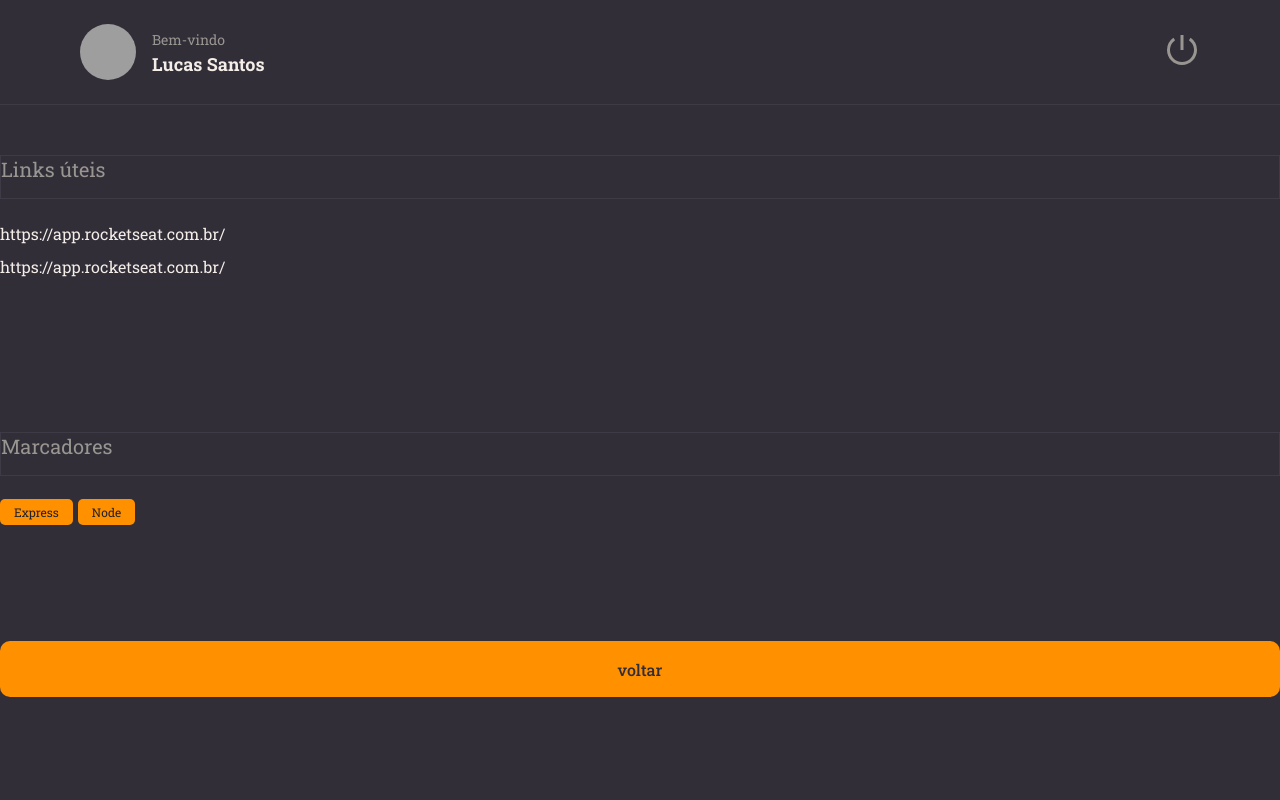
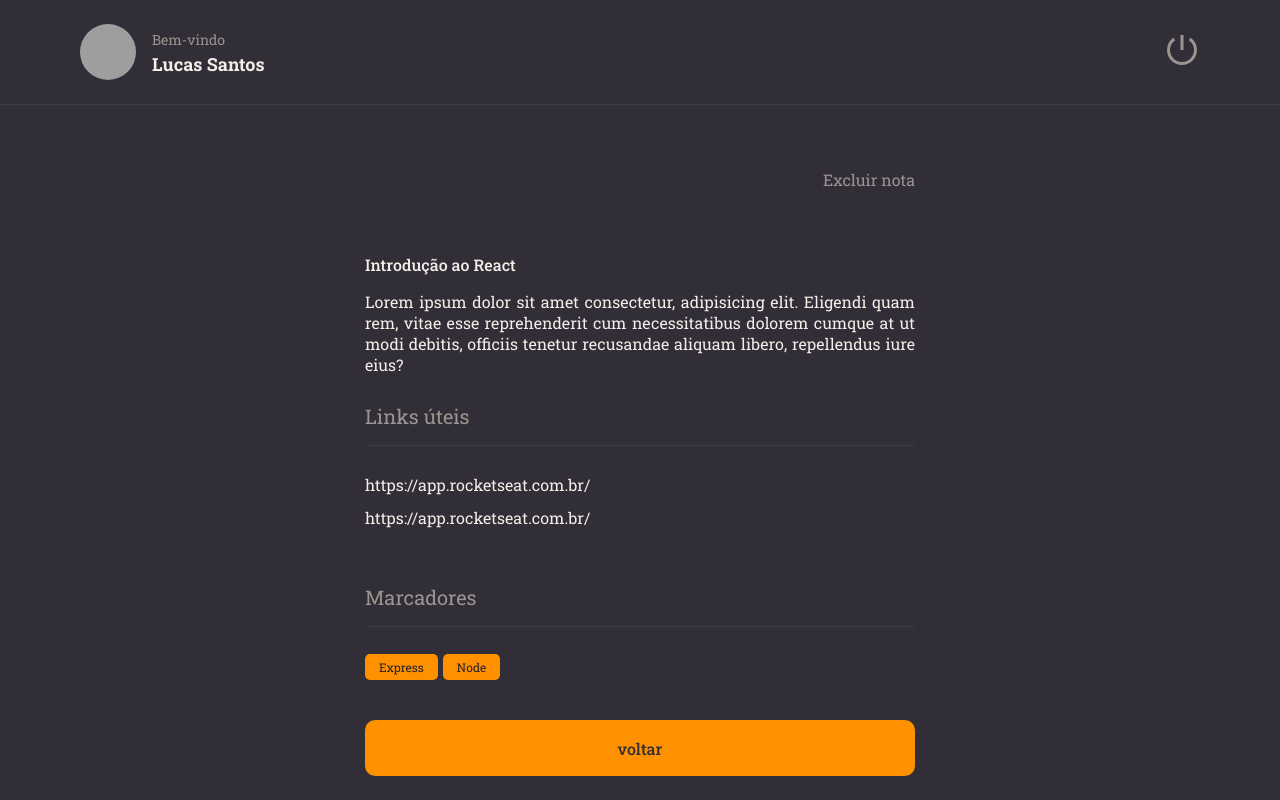
Before and after one commit to Dxm42/rocketnotes, a React (Vite) app: page / in a window 1280 px wide. Built offline with nearby package versions, Linux system fonts and the light colour scheme; grey boxes are pictures that could not be loaded.

Commit message:
:sparkles: feat:  Finalizado pagina Details

```diff
--- /dev/null
+++ b/src/components/ButtonText/index.jsx
@@ -0,0 +1,10 @@
+import { Container } from "./styles";
+
+export function ButtonText({title, ...rest}){
+
+    return(
+        <Container type="button" {...rest}>
+            {title}
+        </Container>
+    );
+}
--- /dev/null
+++ b/src/components/ButtonText/styles.js
@@ -0,0 +1,10 @@
+import styled from "styled-components";
+
+export const Container = styled.button`
+
+background: none;
+color: ${({theme}) => theme.COLORS.GRAY_100};
+
+border: none;
+font-size: 16px;
+`;
--- a/src/components/Section/styles.js
+++ b/src/components/Section/styles.js
@@ -1,15 +1,18 @@
 import styled  from "styled-components";
 
 export const Container = styled.section`
-margin: 50px 0 2px;
+margin: 28px 0;
 
 >h2 {
     border-width: 1px;
     border-style: solid;
     border-color: ${({theme}) => theme.COLORS.BACKGROUND_700};
+    border-top: 0;
+    border-right: 0;
+    border-left: 0;
 
     padding-bottom: 16px;
-    margin-bottom: 24px;
+    margin-bottom: 28px;
 
     color: ${({theme})=> theme.COLORS.GRAY_100};
     font-size: 20px;
--- a/src/pages/Details/index.jsx
+++ b/src/pages/Details/index.jsx
@@ -1,9 +1,10 @@
-import { Container, Links } from './styles';
+import { Container, Links, Content } from './styles';
 
 
 import { Header } from '../../components/Header';
 import { Button } from '../../components/Button';
 import {Section} from '../../components/Section';
+import { ButtonText } from '../../components/ButtonText';
 import { Tag } from '../../components/Tag'
 
 export  function Details(){
@@ -12,6 +13,21 @@
     <Container>
 
       <Header />
+    <main>
+      <Content>
+
+    <ButtonText title="Excluir nota" />
+
+      <h1>
+        Introdução ao React
+      </h1>
+
+      <p>
+        Lorem ipsum dolor sit amet consectetur, adipisicing elit. Eligendi quam rem,
+        vitae esse reprehenderit cum necessitatibus dolorem cumque at ut modi debitis,
+        officiis tenetur recusandae aliquam libero, repellendus iure eius?
+      </p>
+
       <Section title="Links úteis">
         <Links>
           <li>
@@ -32,6 +48,10 @@
 
         <Button title="voltar" />
 
+          </Content>
+    </main>
+
+
     </ Container>
   )
 }
--- a/src/pages/Details/styles.js
+++ b/src/pages/Details/styles.js
@@ -7,6 +7,13 @@
     display: grid;
     grid-template-rows: 105px auto;
     grid-template-areas: "header" "content";
+
+
+    > main {
+    grid-area: content;
+    overflow-y: scroll;
+    padding: 64px 0;
+}
 
 `;
 
@@ -22,3 +29,30 @@
         color: ${({theme})=>theme.COLORS.WHITE};
     }
 `;
+
+
+export const Content = styled.div`
+
+max-width: 550px;
+margin: 0 auto;
+
+display: flex;
+flex-direction: column;
+
+> button:first-child{
+    align-self: end;
+}
+
+
+>h1 {
+    font-size: 16px;
+    font-weight: 500;
+    padding-top: 64px;
+}
+
+>p {
+    font-size: 16px;
+    margin-top: 16px;
+    text-align: justify;
+}
+`;
```
